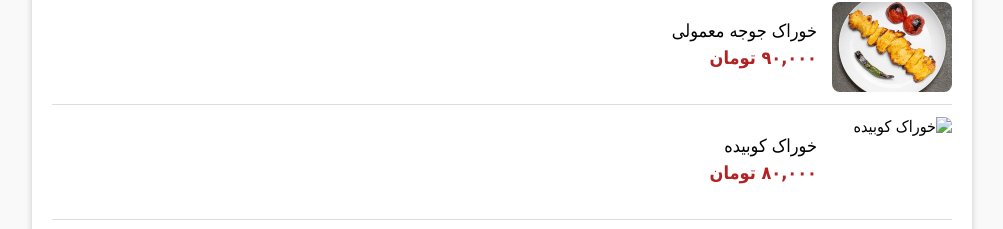
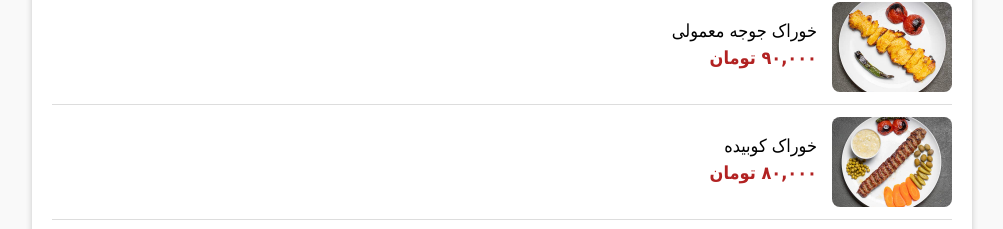
Before and after one commit to imsinz/restaurant-menu, a plain HTML site: page index.html in a window 1280 px wide. Shown: the part 1313-1542 px from the top of the page, without its empty margins (138-1141 px from the left). Drawn offline with Linux system fonts and the light colour scheme.

Commit message:
Update index.html

```diff
--- a/index.html
+++ b/index.html
@@ -207,7 +207,7 @@
     </div>
 
     <div class="menu-item">
-      <img src="images/khorrak_kubide_special.jpg" alt="خوراک کوبیده " />
+      <img src="images/khorrak_kubide.jpg" alt="خوراک کوبیده " />
       <div class="details">
         <span>خوراک کوبیده </span>
         <span class="price">۸۰,۰۰۰ تومان</span>
```
